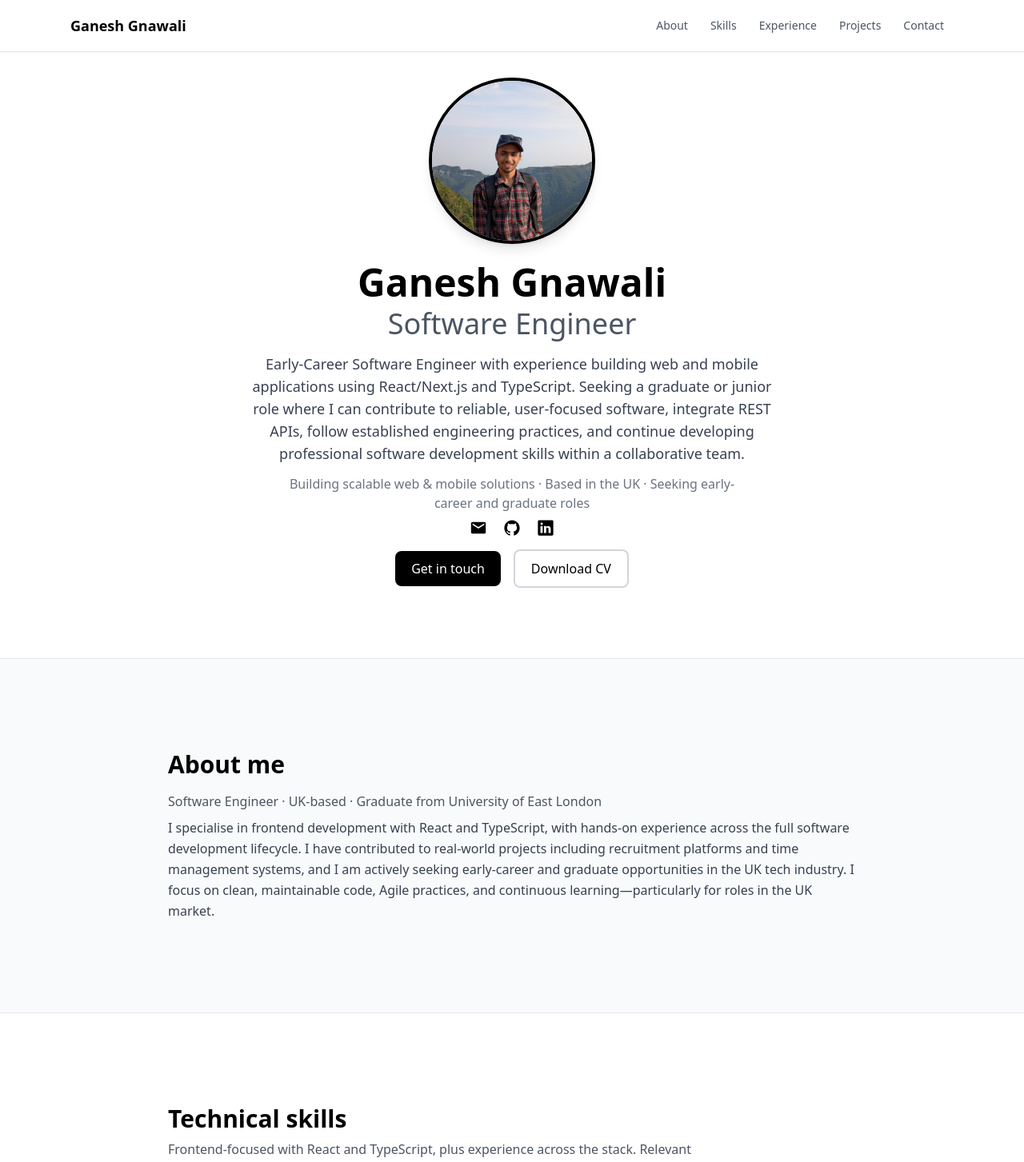
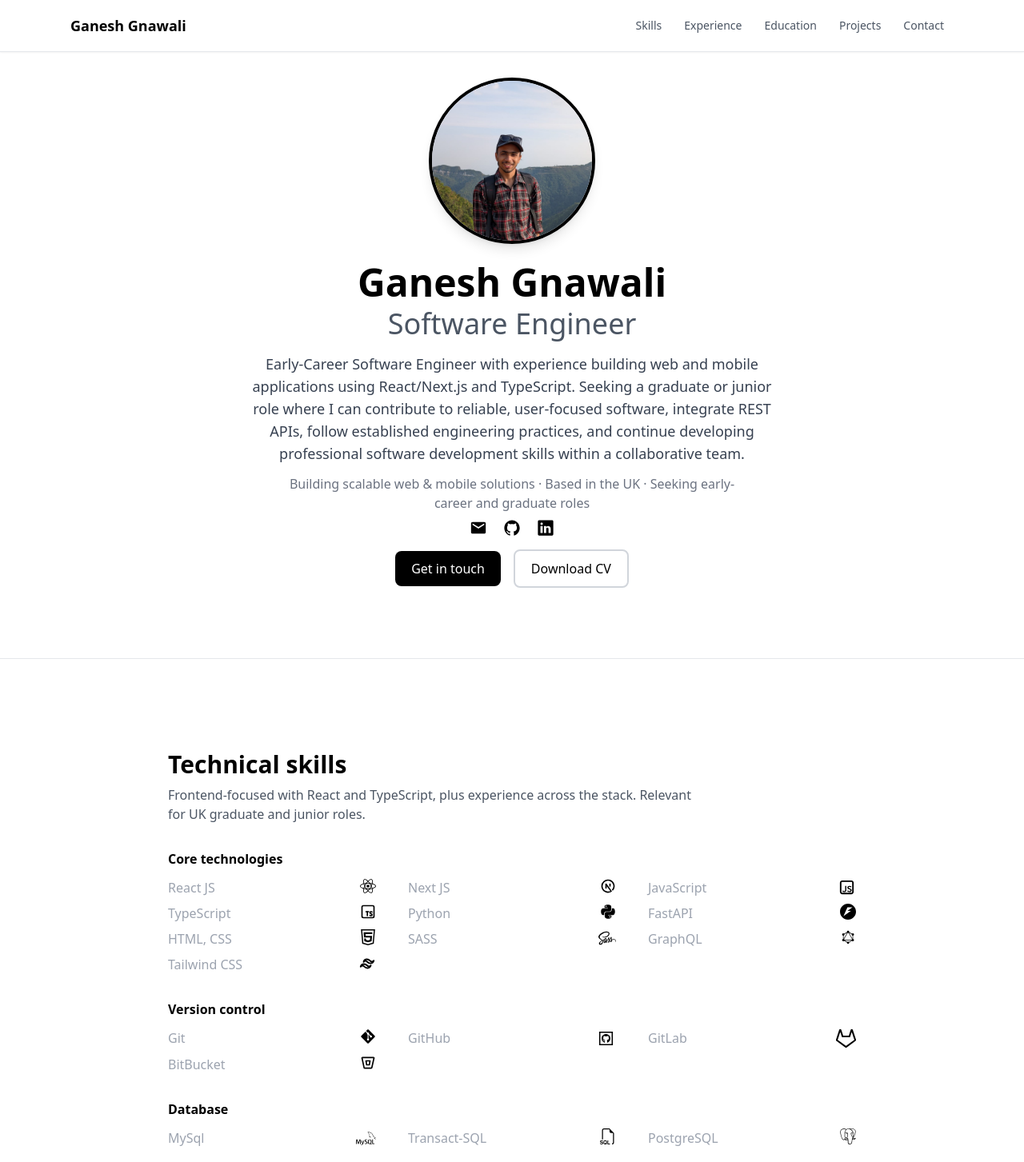
Before and after one commit to Ganes769/ganesh-portfolio, a React (Vite) app: page /work in a window 1280 px wide. Shown: the top 1453 px of the page at 80% size. Built offline with nearby package versions, Linux system fonts and the light colour scheme.

Commit message:
porfolio added

```diff
--- a/src/apps/constants/content.tsx
+++ b/src/apps/constants/content.tsx
@@ -219,7 +219,7 @@ export const contactDetails = [
   },
   {
     label: "Github",
-    value: "+44 7350142084",
+    value: "Github/ganesh769",
     href: "https://github.com/Ganes769",
     icon: <FaGithub size={24} color="#000000" />,
   },
--- a/src/apps/navigation/nagivation.tsx
+++ b/src/apps/navigation/nagivation.tsx
@@ -2,9 +2,9 @@ import { useState } from "react";
 import { SECTION_IDS } from "@pages/landing/SinglePage";
 
 const navItems = [
-  { label: "About", href: `#${SECTION_IDS.about}` },
   { label: "Skills", href: `#${SECTION_IDS.skills}` },
   { label: "Experience", href: `#${SECTION_IDS.experience}` },
+  { label: "Education", href: `#${SECTION_IDS.education}` },
   { label: "Projects", href: `#${SECTION_IDS.projects}` },
   { label: "Contact", href: `#${SECTION_IDS.contact}` },
 ];
@@ -15,12 +15,12 @@ export default function Navigation() {
   const handleNavClick = () => setMobileOpen(false);
 
   return (
-    <nav className="sticky top-0 z-50 bg-white backdrop-blur border-b border-gray-200 shadow-sm">
-      <div className="max-w-6xl mx-auto px-4 sm:px-6">
+    <nav className="sticky top-0 z-50 bg-white/95 backdrop-blur-md border-b border-gray-200 shadow-sm transition-shadow duration-300">
+      <div className="relative max-w-6xl mx-auto px-4 sm:px-6">
         <div className="flex items-center justify-between h-14 sm:h-16">
           <a
             href={`#${SECTION_IDS.intro}`}
-            className="text-lg font-semibold text-black hover:text-gray-600 transition-colors"
+            className="text-lg font-semibold text-black hover:text-gray-600 transition-colors duration-200"
             onClick={handleNavClick}
           >
             Ganesh Gnawali
@@ -31,7 +31,7 @@ export default function Navigation() {
               <a
                 key={item.href}
                 href={item.href}
-                className="px-3 py-2 rounded-lg text-gray-600 hover:text-black hover:bg-gray-100 font-medium text-sm transition-colors"
+                className="px-3 py-2 rounded-lg text-gray-600 hover:text-black hover:bg-gray-100 font-medium text-sm transition-colors duration-200"
               >
                 {item.label}
               </a>
@@ -40,12 +40,13 @@ export default function Navigation() {
 
           <button
             type="button"
-            className="md:hidden p-2 rounded-lg text-gray-600 hover:bg-gray-100"
+            className="md:hidden p-2 rounded-lg text-gray-600 hover:bg-gray-100 active:scale-95 transition-all duration-200"
             aria-label="Toggle menu"
+            aria-expanded={mobileOpen}
             onClick={() => setMobileOpen((o) => !o)}
           >
             <svg
-              className="w-6 h-6"
+              className="w-6 h-6 transition-transform duration-200"
               fill="none"
               stroke="currentColor"
               viewBox="0 0 24 24"
@@ -68,24 +69,34 @@ export default function Navigation() {
             </svg>
           </button>
         </div>
+      </div>
 
-        {mobileOpen && (
-          <div className="md:hidden py-4 border-t border-gray-200">
-            <div className="flex flex-col gap-1">
-              {navItems.map((item) => (
+      {/* Mobile menu overlay – does not push content down */}
+      <div
+        className={`absolute left-0 right-0 top-14 sm:top-16 z-50 md:hidden overflow-hidden bg-white border-b border-gray-200 shadow-lg transition-all duration-300 ease-out ${
+          mobileOpen
+            ? "max-h-80 opacity-100"
+            : "max-h-0 opacity-0 pointer-events-none"
+        }`}
+      >
+        <div className="max-w-6xl mx-auto px-4 sm:px-6 py-4 flex flex-col gap-1">
+          {navItems.map((item, i) => (
             <a
               key={item.href}
               href={item.href}
               onClick={handleNavClick}
-                  className="px-4 py-3 rounded-lg text-gray-700 hover:bg-gray-100 hover:text-black font-medium"
+              className="px-4 py-3 rounded-lg text-gray-700 hover:bg-gray-100 hover:text-black font-medium transition-all duration-200"
+              style={{
+                transitionDelay: mobileOpen ? `${i * 40}ms` : "0ms",
+                opacity: mobileOpen ? 1 : 0,
+                transform: mobileOpen ? "translateY(0)" : "translateY(-8px)",
+              }}
             >
               {item.label}
             </a>
           ))}
         </div>
       </div>
-        )}
-      </div>
     </nav>
   );
 }
--- a/src/apps/pages/landing/SinglePage.tsx
+++ b/src/apps/pages/landing/SinglePage.tsx
@@ -2,10 +2,8 @@ import Profile from "@assets/profile.jpg";
 import Container from "@components/container";
 import GridContainer from "@components/grid-container";
 import TimeLine from "@components/timeline";
-import { EducationTimeLine } from "@components/education-timeline";
 import { SocialLink } from "@components/social-links";
 import ScrollFadeInUp from "@components/scroll-fade-in-up";
-import NowSection from "@components/now-section";
 import {
   dataBase,
   otherTools,
@@ -21,6 +19,7 @@ const SECTION_IDS = {
   about: "about",
   skills: "skills",
   experience: "experience",
+  education: "education",
   projects: "projects",
   contact: "contact",
 } as const;
@@ -275,32 +274,6 @@ export default function SinglePage() {
       </section>
 
       {/* About */}
-      <section
-        id={SECTION_IDS.about}
-        className="py-12 sm:py-16 bg-gray-50 border-b border-gray-200"
-      >
-        <Container>
-          <ScrollFadeInUp>
-            <h2 className="text-2xl sm:text-3xl font-bold text-black mb-4">
-              About me
-            </h2>
-            <p className="text-gray-600 text-sm sm:text-base mb-2">
-              Software Engineer · UK-based · Graduate from University of East
-              London
-            </p>
-            <p className="text-gray-700 leading-relaxed">
-              I specialise in frontend development with React and TypeScript,
-              with hands-on experience across the full software development
-              lifecycle. I have contributed to real-world projects including
-              recruitment platforms and time management systems, and I am
-              actively seeking early-career and graduate opportunities in the UK
-              tech industry. I focus on clean, maintainable code, Agile
-              practices, and continuous learning—particularly for roles in the
-              UK market.
-            </p>
-          </ScrollFadeInUp>
-        </Container>
-      </section>
 
       {/* Skills */}
       <section
@@ -366,7 +339,7 @@ export default function SinglePage() {
               ].map((item, i) => (
                 <div
                   key={i}
-                  className="bg-gray-50 p-4 rounded-lg border border-gray-200"
+                  className="bg-white p-4 rounded-lg border border-gray-200"
                 >
                   <h4 className="font-bold text-black mb-1">{item.title}</h4>
                   <p className="text-sm text-gray-600">{item.desc}</p>
@@ -380,7 +353,7 @@ export default function SinglePage() {
       {/* Experience & Education */}
       <section
         id={SECTION_IDS.experience}
-        className="py-12 sm:py-16 bg-gray-50 border-b border-gray-200"
+        className="py-12 sm:py-16 bg-white border-b border-gray-200"
       >
         <Container>
           <ScrollFadeInUp>
@@ -400,8 +373,10 @@ export default function SinglePage() {
             ))}
           </div>
           <ScrollFadeInUp delay={0.15}>
-            <h3 className="font-bold text-black mt-12 mb-6">Education</h3>
-            <EducationTimeLine />
+            <div id={SECTION_IDS.education}>
+              <h3 className="font-bold text-black mt-12 mb-6">Education</h3>
+              {/* <EducationTimeLine /> */}
+            </div>
           </ScrollFadeInUp>
         </Container>
       </section>
@@ -409,7 +384,7 @@ export default function SinglePage() {
       {/* Projects */}
       <section
         id={SECTION_IDS.projects}
-        className="py-14 sm:py-20 bg-gray-50 border-b border-gray-200 overflow-hidden"
+        className="py-14 sm:py-20 bg-white border-b border-gray-200 overflow-hidden"
       >
         <Container className="max-w-5xl">
           <ScrollFadeInUp>
@@ -509,7 +484,7 @@ export default function SinglePage() {
       {/* Contact */}
       <section
         id={SECTION_IDS.contact}
-        className="py-12 sm:py-16 bg-gray-50 border-b border-gray-200"
+        className="py-12 sm:py-16 bg-white border-b border-gray-200"
       >
         <Container>
           <ScrollFadeInUp>
```
Lines whose indentation alone changed are shown as unchanged.
